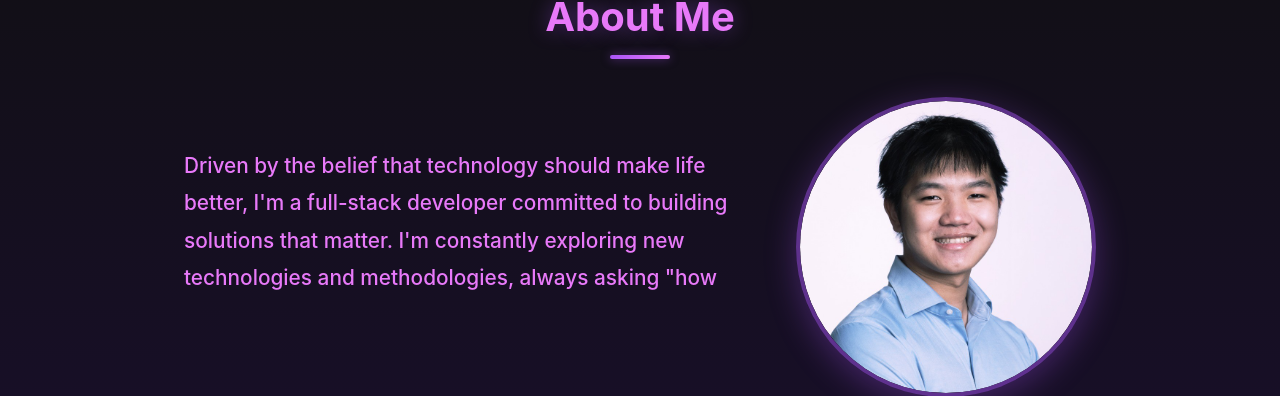
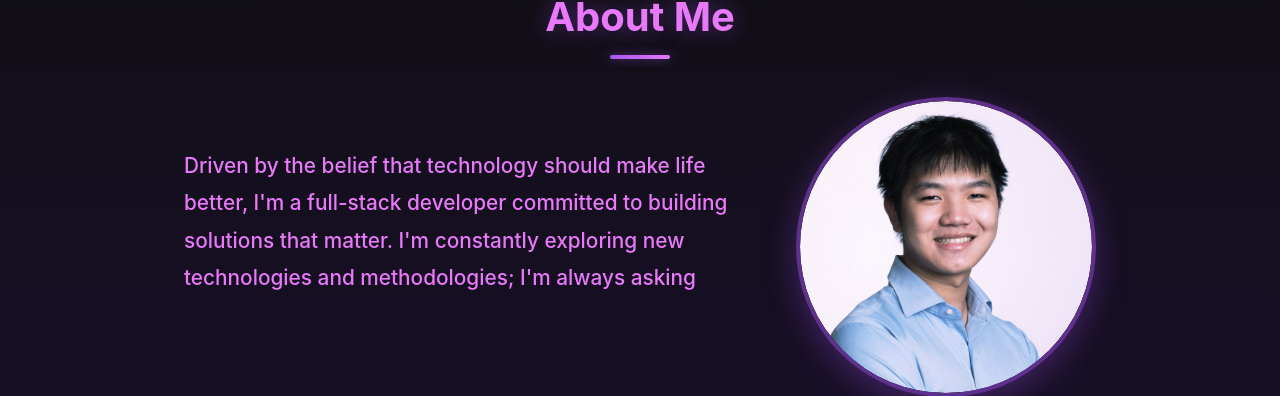
Before and after one commit to phoozies/my-portfolio, a React (Vite) app in the folder my-portfolio/: page / in a window 1280 px wide. Shown: the part 1009-1405 px from the top of the page. Built offline with nearby package versions, Linux system fonts and the light colour scheme.

Commit message:
feat: update text in about section

```diff
--- a/my-portfolio/src/components/About.tsx
+++ b/my-portfolio/src/components/About.tsx
@@ -6,7 +6,7 @@ const About = () => {
   const [isVisible, setIsVisible] = useState(false)
   const aboutRef = useRef<HTMLDivElement>(null)
 
-  const aboutText = "Driven by the belief that technology should make life better, I'm a full-stack developer committed to building solutions that matter. I'm constantly exploring new technologies and methodologies, always asking \"how can we do this better?\" Beyond development, I like to unwind through playing video games such as Valorant and Roblox as well as spending quality time with friends!"
+  const aboutText = "Driven by the belief that technology should make life better, I'm a full-stack developer committed to building solutions that matter. I'm constantly exploring new technologies and methodologies; I'm always asking myself, \"how can we do this better?\" Beyond development, I like to unwind through playing video games such as Valorant and Roblox as well as spending quality time with friends!"
 
   const { displayedText, isTyping } = useTypingAnimation({
     text: isVisible ? aboutText : '',
```
